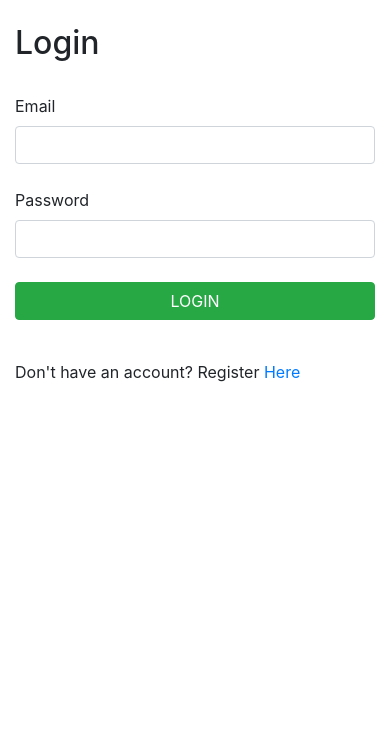
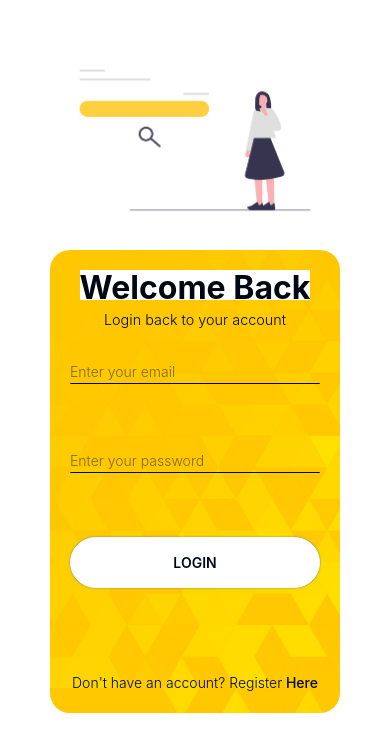
Before and after one commit to mohammadshaad/enactus, a React (Create React App) app: page /login in a window 390 px wide. Shown: the top 752 px of the page. Built offline with nearby package versions, Linux system fonts and the light colour scheme; no server answers; the database is empty.

Commit message:
:tada: Improved the responsiveness :zap:

```diff
--- a/src/Components/About.js
+++ b/src/Components/About.js
@@ -5,6 +5,9 @@ export const About = () => {
   return (
     <div className="container">
       <div className="about-wrapper">
+        <div className="about-image">
+          <img src={Image} alt="Image" />
+        </div>
         <div className="about-content">
           <h1>About Us</h1>
           <p>
@@ -19,10 +22,6 @@ export const About = () => {
             an ever-more complicated and challenging world.
           </p>
         </div>
-
-        <div className="about-image">
-          <img src={Image} alt="Image" />
-        </div>
       </div>
     </div>
   );
--- a/src/Components/Login.js
+++ b/src/Components/Login.js
@@ -1,44 +1,70 @@
-import React, { useState } from 'react'
-import { auth } from '../Config/Config'
-import { Link } from 'react-router-dom'
+import React, { useState } from "react";
+import { auth } from "../Config/Config";
+import { Link } from "react-router-dom";
+import LoginImg from "../images/login.png";
 
 export const Login = (props) => {
+  const [email, setEmail] = useState("");
+  const [password, setPassword] = useState("");
+  const [error, setError] = useState("");
 
-    const [email, setEmail] = useState('');
-    const [password, setPassword] = useState('');
-    const [error, setError] = useState('');
+  const login = (e) => {
+    e.preventDefault();
+    auth
+      .signInWithEmailAndPassword(email, password)
+      .then(() => {
+        setEmail("");
+        setPassword("");
+        setError("");
+        props.history.push("/");
+      })
+      .catch((err) => setError(err.message));
+  };
 
-    const login = (e) => {
-        e.preventDefault();
-        auth.signInWithEmailAndPassword(email, password).then(() => {
-            setEmail('');
-            setPassword('');
-            setError('');
-            props.history.push('/');
-        }).catch(err => setError(err.message));
-    }
-
-    return (
-        <div className='container'>
+  return (
+    <div className="login-container">
+      <div className="login-wrapper">
+        <div className="login-fields">
+          <div className="login-titles">
+            <h2 className="login-heading">Welcome Back</h2>
+            <h5 className="login-sub-heading">Login back to your account</h5>
+          </div>
+          <form autoComplete="off" className="login-form" onSubmit={login}>
+            {/* <label htmlFor="email">Email</label> */}
+            <input
+              type="email"
+              className="email-input"
+              required
+              onChange={(e) => setEmail(e.target.value)}
+              value={email}
+              placeholder="Enter your email"
+            />
             <br />
-            <h2>Login</h2>
+            {/* <label htmlFor="password">Password</label> */}
+            <input
+              type="password"
+              className="password-input"
+              required
+              onChange={(e) => setPassword(e.target.value)}
+              value={password}
+            placeholder="Enter your password"
+            />
             <br />
-            <form autoComplete="off" className='form-group' onSubmit={login}>
-                <label htmlFor="email">Email</label>
-                <input type="email" className='form-control' required
-                    onChange={(e) => setEmail(e.target.value)} value={email} />
-                <br />
-                <label htmlFor="password">Password</label>
-                <input type="password" className='form-control' required
-                    onChange={(e) => setPassword(e.target.value)} value={password} />
-                <br />
-                <button type="submit" className='btn btn-success btn-md mybtn'>LOGIN</button>
-            </form>
-            {error && <span className='error-msg'>{error}</span>}
-            <br/>
-            <span>Don't have an account? Register
-                <Link to="signup"> Here</Link>
-            </span>
+            <button type="submit" className="login-btn">
+              LOGIN
+            </button>
+          </form>
+          {error && <span className="error-msg">{error}</span>}
+          <br />
+          <span className="register-here-title">
+            Don't have an account? Register
+            <Link to="signup" className="register-here"> Here</Link>
+          </span>
         </div>
-    )
-}
+        <div className="login-image">
+          <img src={LoginImg} alt="" border="0" className="" />
+        </div>
+      </div>
+    </div>
+  );
+};
--- a/src/Components/Navbar.js
+++ b/src/Components/Navbar.js
@@ -11,7 +11,7 @@ export const Navbar = () => {
   const history = useHistory();
   const { totalQty } = useContext(CartContext);
   const [currentUser, setCurrentUser] = useState(null);
-  const [isOpen, setIsOpen] = useState(false);
+  const [isOpen, setIsOpen] = useState(true);
 
   useEffect(() => {
     // Set up an observer on the Auth object
--- a/src/index.css
+++ b/src/index.css
@@ -6,8 +6,10 @@
 
 :root {
     --yellow: #fecf3e;
+    --lightYellow: #f5cb5c;
     --gray: #17191b;
     --black: #000;
+    --darkBlack: #000814;
     --white: #fff;
 }
 
@@ -365,15 +367,16 @@ body {
 
 
 .about-wrapper {
-    display: flex;
-    justify-content: center;
-    align-items: center;
+    display: grid;
+    grid-template-columns: 1fr 1fr;
+    width: 100%;
     padding: 100px 0px;
     flex-direction: row-reverse;
 }
 
 .about-content {
     display: flex;
+    width: 100%;
     align-items: flex-start;
     justify-content: center;
     flex-direction: column;
@@ -398,7 +401,7 @@ body {
     margin-left: 0;
     padding: 0;
     border-bottom: none;
-    max-width: 70%;
+    max-width: 90%;
 }
 
 .about-image {
@@ -448,19 +451,256 @@ body {
 }
 
 
+.login-container {
+    display: flex;
+    justify-content: center;
+    align-items: center;
+    flex-direction: column;
+    width: 100%;
+    height: 100vh;
+    padding: 40px;
+}
+
+.login-wrapper {
+    display: grid;
+    grid-template-columns: repeat(2, 1fr);
+    gap: 20px;
+    width: 100%;
+    height: 100%;
+    padding: 10px;
+}
+
+.login-titles {
+    display: flex;
+    justify-content: center;
+    align-items: flex-start;
+    flex-direction: column;
+    gap: 10px;
+    width: 100%;
+}
+
+
+.login-heading {
+    color: var(--darkBlack);
+    font-size: 2.5rem;
+    font-weight: 700;
+    margin-left: 0;
+    padding: 0;
+    border-bottom: none;
+    line-height: 110%;
+    background-color: var(--white);
+    height: 30px;
+}
+
+.login-sub-heading {
+    font-size: 1.1rem;
+    font-weight: 300;
+    color: var(--darkBlack);
+    line-height: 1.5;
+    margin-left: 0;
+    padding: 0;
+    border-bottom: none;
+}
+
+.login-form {
+    display: flex;
+    justify-content: center;
+    align-items: flex-start;
+    flex-direction: column;
+    gap: 20px;
+    width: 100%;
+}
+
+.email-input {
+    border-bottom: 1px solid var(--darkBlack);
+    border-radius: 1px;
+    width: 100%;
+    transition: all;
+    transition-duration: 0.2s;
+}
+
+.password-input {
+    border-bottom: 1px solid var(--darkBlack);
+    border-radius: 1px;
+    width: 100%;
+    transition: all;
+    transition-duration: 0.2s;
+}
+
+.login-image {
+    display: flex;
+    justify-content: center;
+    align-items: center;
+    height: auto;
+    z-index: 10;
+}
+
+.login-image img {
+    width: 600px;
+    z-index: 10;
+}
+
+.login-fields {
+    background-image: url('./images/login-bg.jpg');
+    background-size: cover;
+    background-repeat: no-repeat;
+    background-position: center;
+    width: 100%;
+    height: 100%;
+    color: var(--darkBlack);
+    border-radius: 20px;
+    padding: 20px;
+    display: flex;
+    justify-content: space-evenly;
+    align-items: center;
+    flex-direction: column;
+    gap: 20px;
+    width: 100%;
+}
+
+input:focus {
+    color: var(--white);
+    outline: none;
+    border-bottom: 2px solid var(--white);
+    transition: all;
+    transition-duration: 0.2s;
+    background-color: transparent !important;
+}
+
+input::placeholder {
+    color: var(--darkBlack);
+    opacity: 50%;
+    font-weight: 300;
+    font-size: 14px;
+    background-color: transparent !important;
+}
+
+input {
+    color: var(--darkBlack);
+    background-color: transparent !important;
+}
+
+input:-webkit-autofill,
+input:-webkit-autofill:hover,
+input:-webkit-autofill:focus,
+input:-webkit-autofill:active {
+    transition: background-color 5000s ease-in-out 0s;
+    -webkit-text-fill-color: var(--gray) !important;
+}
+
+input:-webkit-autofill {
+    -webkit-box-shadow: 0 0 0 30px var(--yellow) inset !important;
+}
+
+.login-btn {
+    padding: 14px 20px;
+    border-radius: 100px;
+    color: var(--darkBlack);
+    font-size: 14px;
+    font-weight: 600;
+    cursor: pointer;
+    outline: none;
+    border: 1px solid var(--white);
+    background-color: var(--white);
+    box-shadow: 0px 0px 2px var(--gray);
+    transition: all;
+    width: 100%;
+    transition-duration: 0.2s;
+}
+
+.login-btn:hover {
+    background-color: transparent;
+    box-shadow: 2px 4px var(--darkBlack);
+    color: var(--darkBlack);
+    border: 1px solid var(--darkBlack);
+    transition: all;
+    transition-duration: 0.2s;
+}
+
+.register-here-title {
+    color: var(--darkBlack);
+    font-weight: 300;
+    text-align: center;
+    margin-top: 20px;
+    font-size: 14px;
+}
+
+.register-here {
+    color: var(--darkBlack);
+    text-decoration: none;
+    font-weight: 500;
+    text-align: center;
+    margin-top: 20px;
+    transition: all;
+    transition-duration: 0.2s;
+}
+
+.register-here:hover {
+    color: var(--gray);
+    cursor: pointer;
+    text-decoration: none;
+    transition: all;
+    transition-duration: 0.2s;
+}
+
+@media screen and (max-width: 850px) {
+    .login-container {
+        display: flex;
+        justify-content: center;
+        align-items: center;
+        flex-direction: column;
+        gap: 20px;
+        width: 100%;
+        height: 100%;
+    }
+    .login-wrapper {
+        display: flex;
+        justify-content: center;
+        align-items: center;
+        flex-direction: column-reverse;
+        gap: 20px;
+        width: 100%;
+        height: 100%;
+    }
+    .login-fields {
+        width: 100%;
+    }
+    .login-form {
+        width: 100%;
+    }
+    .login-btn {
+        width: 100%;
+    }
+    .login-titles{
+        width: 100%;
+        align-items: center;
+        justify-content: center;
+        text-align: center;
+        gap: 1px;
+    }
+    .login-sub-heading {
+        font-size: 0.9rem;
+    }
+    .login-heading {
+        font-size: 2rem;
+    }
+    .login-wrapper {
+        height: 100%;
+    }
+    .login-container {
+        height: 100%;
+    }
+    .login-image {
+        height: 100%;
+    }
+    .login-image img {
+        width: 100%;
+    }
+
+}
+
 /* products */
 
-h1 {
-    padding: 30px;
-    border-bottom: 1px solid #e4e4e4;
-}
-
-@media(max-width: 768px) {
-    h1 {
-        text-align: center;
-        padding: 10px;
-    }
-}
 
 .products-container {
     display: flex;
```
Also changed, not shown: src/images/login-bg.jpg (added), src/images/login.png (added).
